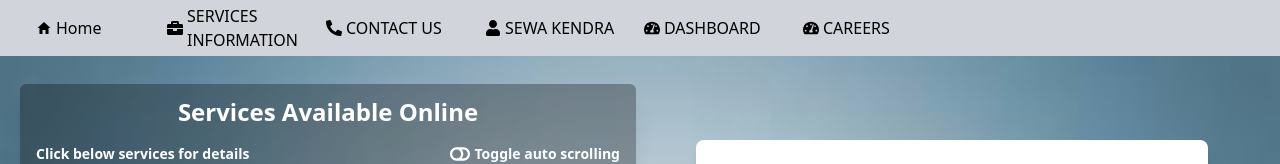
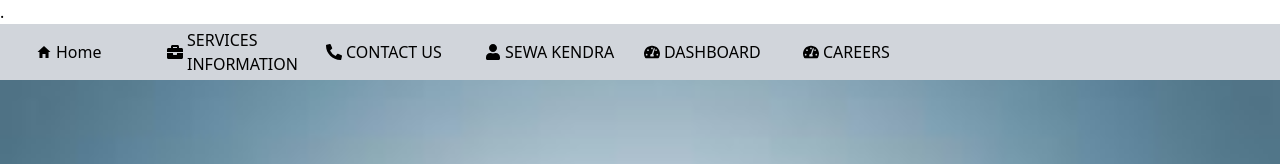
Before and after one commit to yahshuasoftware/YELservices-web, a React (Create React App) app in the folder frontend/: page /login in a window 1280 px wide. Shown: the top 164 px of the page. Built offline with nearby package versions, Linux system fonts and the light colour scheme; no server answers.

Commit message:
home page ui

```diff
--- a/frontend/src/Component/Navbar/Navbar.jsx
+++ b/frontend/src/Component/Navbar/Navbar.jsx
@@ -1,6 +1,7 @@
 import React, { useState } from "react";
 import { FaChild, FaUser, FaBriefcase, FaPhoneAlt, FaTachometerAlt, FaBars } from "react-icons/fa";
 import { IoMdHome } from "react-icons/io";
+import { Link } from "react-router-dom";
 
 const Navbar = () => {
   const [isOpen, setIsOpen] = useState(false);
@@ -11,33 +12,36 @@ const Navbar = () => {
 
   return (
     <div className="relative">
-      {/* Hamburger Icon */}
+      {/* Hamburger Icon */}.
       <div className="md:hidden p-2" onClick={toggleMenu}>
         <FaBars className="text-xl cursor-pointer" />
       </div>
 
+
       {/* Full Navbar for larger screens and mobile screens */}
       <div className={`md:block ${isOpen ? "block" : "hidden"} text-sm sm:text-xs md:text-base lg:text-lg`}>
+
+
         <ul className="pl-1 pr-1 grid grid-cols-1 md:grid-cols-8 bg-gray-300">
-          <li className="hover:bg-orange-700 hover:text-white flex items-center justify-start pt-1 pb-1 font-thin text-xs md:text-sm lg:text-base lg:mx-7">
+          <Link to="/" className="hover:bg-orange-700 hover:text-white flex items-center justify-start pt-1 pb-1 font-thin text-xs md:text-sm lg:text-base lg:mx-7">
             <span className="m-1"><IoMdHome /></span> Home
-          </li>
+          </Link>
 
-          <li className="hover:bg-orange-700 hover:text-white flex items-center justify-start pt-1 pb-1 font-thin text-xs md:text-sm lg:text-base">
+          <Link className="hover:bg-orange-700 hover:text-white flex items-center justify-start pt-1 pb-1 font-thin text-xs md:text-sm lg:text-base">
             <span className="m-1"><FaBriefcase /></span> SERVICES INFORMATION
-          </li>
-          <li className="hover:bg-orange-700 hover:text-white flex items-center justify-start pt-1 pb-1 font-thin text-xs md:text-sm lg:text-base">
+          </Link>
+          <Link to="/contactus" className="hover:bg-orange-700 hover:text-white flex items-center justify-start pt-1 pb-1 font-thin text-xs md:text-sm lg:text-base">
             <span className="m-1"><FaPhoneAlt /></span> CONTACT US
-          </li>
-          <li className="hover:bg-orange-700 hover:text-white flex items-center justify-start pt-1 pb-1 font-thin text-xs md:text-sm lg:text-base">
+          </Link>
+          <Link to="/sevakendra" className="hover:bg-orange-700 hover:text-white flex items-center justify-start pt-1 pb-1 font-thin text-xs md:text-sm lg:text-base">
             <span className="m-1"><FaUser /></span> SEWA KENDRA
-          </li>
-          <li className="hover:bg-orange-700 hover:text-white  flex items-center justify-start pt-1 pb-1 font-thin text-xs md:text-sm lg:text-base">
+          </Link>
+          <Link to="dashboard" className="hover:bg-orange-700 hover:text-white  flex items-center justify-start pt-1 pb-1 font-thin text-xs md:text-sm lg:text-base">
             <span className="m-1"><FaTachometerAlt /></span> DASHBOARD
-          </li>
-          <li className="hover:bg-orange-700 hover:text-white  flex items-center justify-start pt-1 pb-1 font-thin text-xs md:text-sm lg:text-base">
+          </Link>
+          <Link to="/careers" className="hover:bg-orange-700 hover:text-white  flex items-center justify-start pt-1 pb-1 font-thin text-xs md:text-sm lg:text-base">
             <span className="m-1"><FaTachometerAlt /></span> CAREERS
-          </li>
+          </Link>
         </ul>
       </div>
     </div>
--- a/frontend/src/routes/Home.js
+++ b/frontend/src/routes/Home.js
@@ -10,8 +10,8 @@ const Home = () => {
   return (
     <div className="flex flex-col min-h-screen">
       <Navbar />
-      <div className="flex-grow sm:flex-col px-5  h-auto lg:h-[90vh] bg-[url('../public/images/image.jpeg')] bg-cover bg-center gap-2 grid grid-cols-1 lg:grid-cols-2">
-        <div>
+      <div className="flex-grow items-center justify-center sm:flex-col px-10  h-auto lg:h-[90vh] bg-[url('../public/images/image.jpeg')] bg-cover bg-center gap-2 grid grid-cols-1 lg:grid-cols-2">
+        <div >
           <ServicesAvailable />
         </div>
         <div>
```
